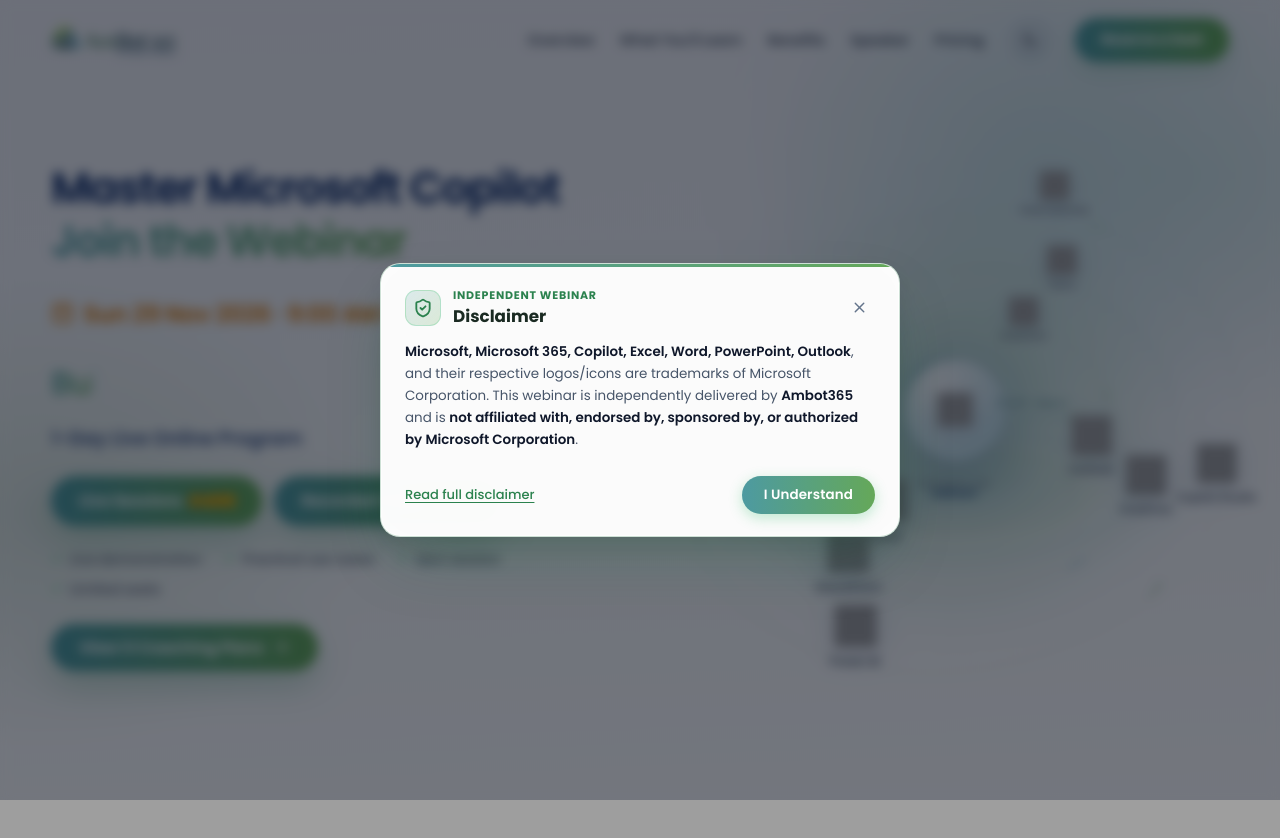
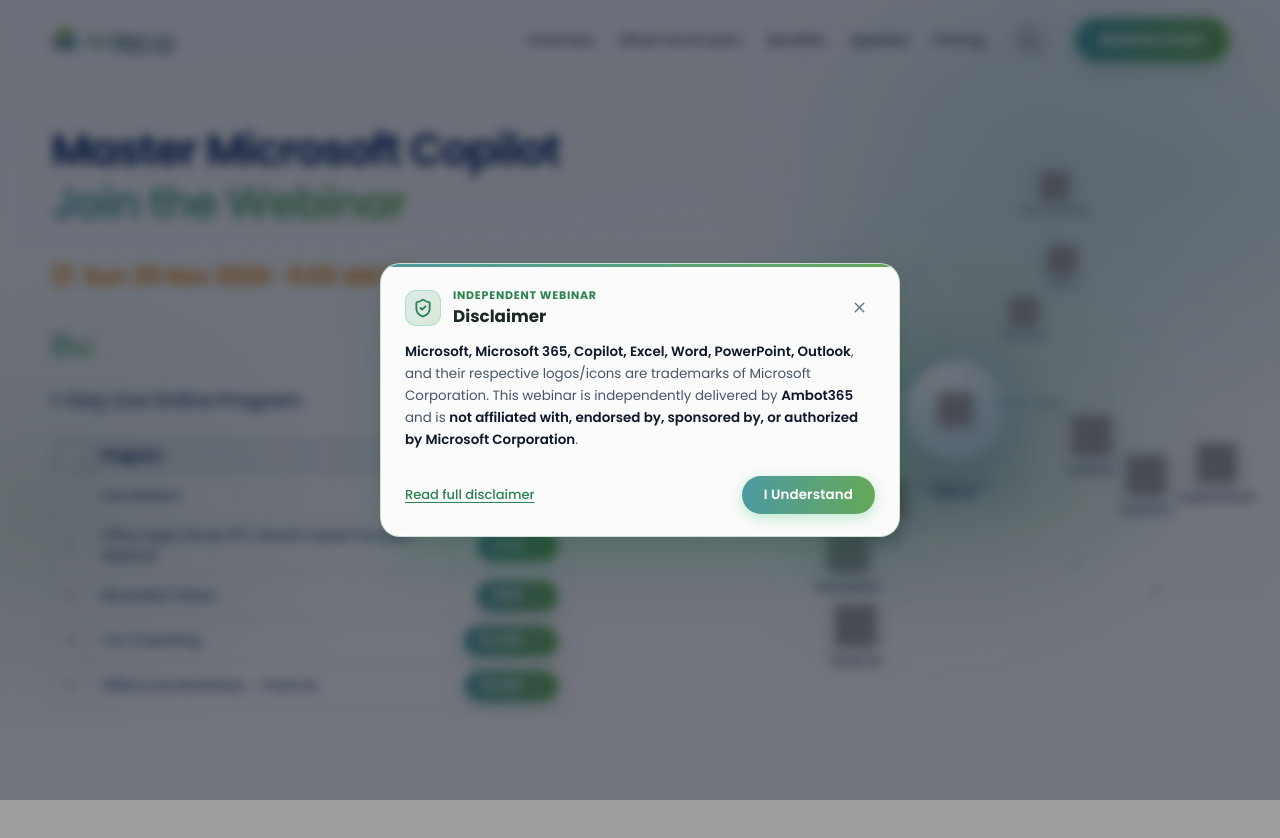
Before and after one commit to A365shift-DevTeam/Copilot-masterclass, a React (Vite) app: page / in a window 1280 px wide. Shown: the top 838 px of the page. Built offline with nearby package versions, Linux system fonts and the light colour scheme; grey boxes are pictures that could not be loaded.

Commit message:
hero section pricing table added

```diff
--- a/src/components/Hero.jsx
+++ b/src/components/Hero.jsx
@@ -1,10 +1,8 @@
 import { useEffect, useRef } from 'react'
 import { ArrowRight, CalendarDays } from 'lucide-react'
 import CopilotOrbit from './CopilotOrbit.jsx'
-import { LiveSessionsLabel, RecordedVideosLabel, ReserveSeatBot } from './ReserveSeatLabel.jsx'
-import { WEBINAR_DATE, HERO_CHECKS, HERO_TITLE_PHRASES, PAYMENT_URL, RECORDED_PAYMENT_URL } from '../data/content.js'
+import { WEBINAR_DATE, HERO_PRICES, HERO_TITLE_PHRASES } from '../data/content.js'
 import useTypewriter from '../hooks/useTypewriter.js'
-import { scrollToTarget } from '../hooks/useLenis.js'
 
 export default function Hero() {
   const scaleRef = useRef(null)
@@ -103,35 +101,26 @@ export default function Hero() {
             automate repetitive work, analyse information faster, create content and improve everyday productivity.
           </p> */}
 
-          <div className="hero__ctas">
-            <span className="seat-cta-row">
-              <a href={PAYMENT_URL} target="_blank" rel="noopener noreferrer" className="btn-primary" onClick={handleBtnClick}>
-                <LiveSessionsLabel />
-                <span className="btn-shine" />
-              </a>
-              <a href={RECORDED_PAYMENT_URL} target="_blank" rel="noopener noreferrer" className="btn-primary" onClick={handleBtnClick}>
-                <RecordedVideosLabel />
-                <span className="btn-shine" />
-              </a>
-              <ReserveSeatBot />
-            </span>
-            {/* <a href="#agenda" className="btn-outline">View Webinar Agenda</a> */}
-          </div>
-
-          <div className="hero__checks">
-            {HERO_CHECKS.map((c) => (
-              <span key={c} className="check-item"><span className="tick">✓</span> {c}</span>
-            ))}
-          </div>
-
-          <a
-            href="#pricing"
-            className="btn-primary hero__pricing-btn"
-            onClick={(e) => { e.preventDefault(); handleBtnClick(e); scrollToTarget('#pricing') }}
-          >
-            View 1:1 Coaching Plans <ArrowRight aria-hidden="true" />
-            <span className="btn-shine" />
-          </a>
+          <table className="hero__price-table">
+            <thead>
+              <tr><th>#</th><th>Program</th><th>Price</th></tr>
+            </thead>
+            <tbody>
+              {HERO_PRICES.map(([name, price, href], i) => {
+                const text = `₹${price.toLocaleString('en-IN')}`
+                const label = <>{text} <ArrowRight aria-hidden="true" /></>
+                return (
+                  <tr key={name}>
+                    <td>{i + 1}</td>
+                    <td>{name}</td>
+                    <td>
+                      <a href={href} target="_blank" rel="noopener noreferrer" className="btn-primary" onClick={handleBtnClick}>{label}</a>
+                    </td>
+                  </tr>
+                )
+              })}
+            </tbody>
+          </table>
         </div>
 
         <div className="hero__orbit-wrap">
--- a/src/data/content.js
+++ b/src/data/content.js
@@ -49,6 +49,15 @@ export const PROGRAMMES = [
 export const WEBINAR_DATE = 'Sun 29 Nov 2026 · 9:00 AM IST'
 
 export const HERO_CHECKS = ['Live demonstration', 'Practical use cases', 'Q&A session', 'Limited seats']
+
+export const HERO_PRICES = [
+  // Third item is where the price button links.
+  ['Live Session', 499, PAYMENT_URL],
+  ['Office Apps (Excel, PPT, Word) Copilot Focused Webinar', 799, PAYMENT_URL], // TODO: replace with this program's own form link
+  ['Recorded Videos', 999, RECORDED_PAYMENT_URL],
+  ['1 to 1 Coaching', 4999, PROGRAMMES[0].url], // same Razorpay link as the ₹4,999 AI Skill Builder card
+  ['Offline Live Workshop – Chennai', 9999, 'https://rzp.io/rzp/OMsvnqoC'], // TODO: replace with this program's own form link
+]
 
 export const HERO_TITLE_PHRASES = ['Master Prompt', 'Develop AI Skills', 'Build Intelligent Agents']
 
```
Also changed, not shown: src/styles.css.
